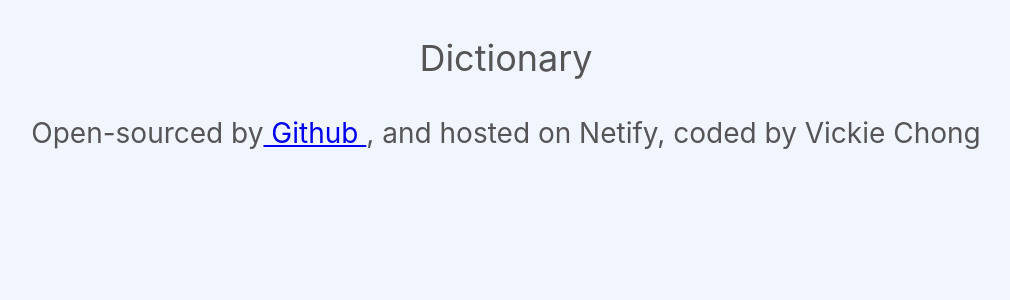
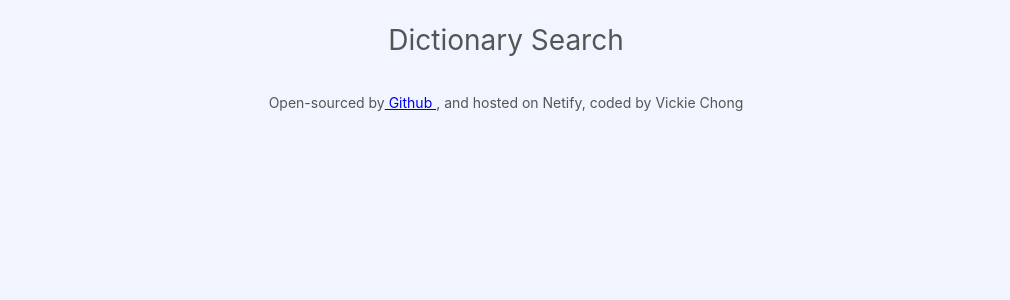
Before and after one commit to vickiechong/dictionary, a React (Create React App) app: page / in a window 1280 px wide. Shown: the top 300 px of the page, without its empty margins (134-1144 px from the left). Built offline with nearby package versions, Linux system fonts and the light colour scheme.

Commit message:
Fixes setup code

```diff
--- a/src/App.css
+++ b/src/App.css
@@ -1,11 +1,20 @@
 .App {
   text-align: center;
   color: rgb(85, 85, 85);
-  font-size: 28px;
+  font-size: 24px;
 }
 
 .App-header {
+  display: flex;
+  flex-direction: column;
   align-items: center;
   justify-content: center;
-  font-size: 36px;
+  font-size: 28px;
+  min-height: 10vh;
 }
+
+.credits {
+  text-align: center;
+  color: rgb(85, 85, 85);
+  font-size: 14px;
+}
--- a/src/App.js
+++ b/src/App.js
@@ -4,8 +4,8 @@
 export default function App() {
   return (
     <div className="App">
-      <p className="App-header">Dictionary</p>
-      <p>
+      <header className="App-header">Dictionary Search</header>
+      <p className="credits">
         Open-sourced by
         <a href="https://github.com/vickiechong/dictionary"> Github </a>, and
         hosted on Netify, coded by Vickie Chong{" "}
```
